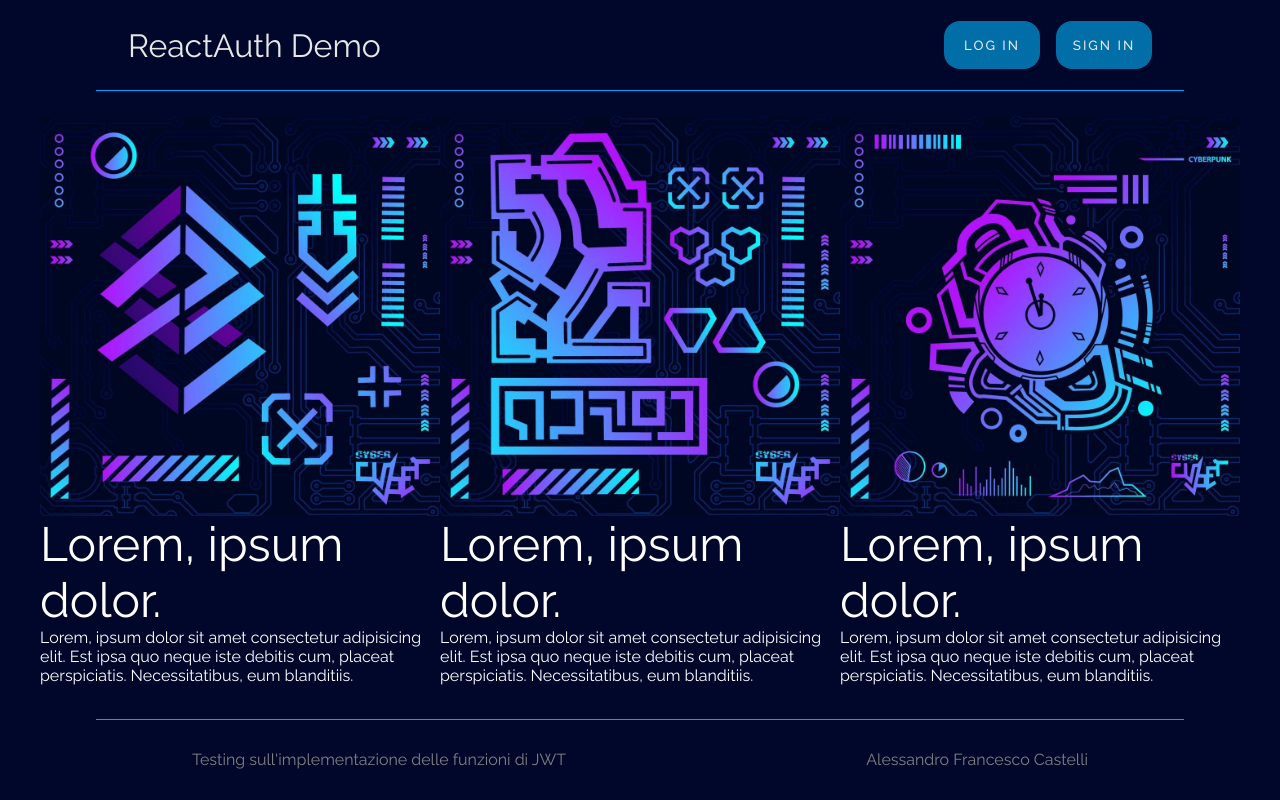
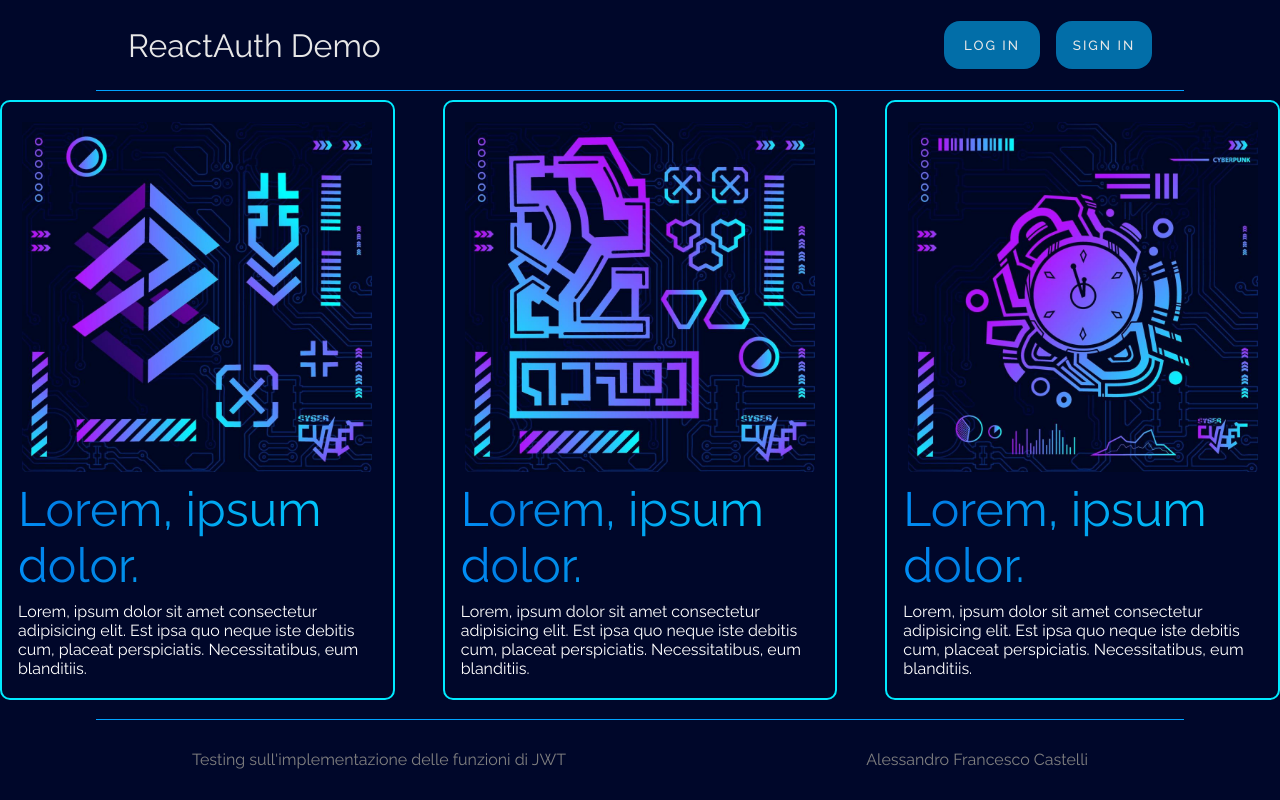
Before and after one commit to AlexCastels/ReactAuth, a React (Vite) app: page / in a window 1280 px wide. Both pictures are taken after a click on the button "EXPLORE". Built offline with nearby package versions, Linux system fonts and the light colour scheme; no server answers.

Commit message:
Aggiunto style per sezione explore

```diff
--- a/src/components/content/card.module.css
+++ b/src/components/content/card.module.css
@@ -1,15 +1,29 @@
 .container{
     display: flex;
     flex-direction: column;
-    justify-content: center;
+    justify-content: space-around;
     height: 600px;
     width: 400px;
+    border: 2px solid var(--border);
+    border-radius: 10px;
+    padding: 1rem;
+    cursor: pointer;
+    transition: all 0.5s;
 }
 
 .img{
-    width: 400px;
+    width: 350px;
+    align-self: center;
 }
 
 .title{
     font-size: 3rem;
+    background: var(--gradient);
+	-webkit-text-fill-color: transparent;
+	-webkit-background-clip: text
 }
+
+.container:hover{
+    transform: scale(1.1);
+    margin:2rem;
+}
--- a/src/components/explore/explore.module.css
+++ b/src/components/explore/explore.module.css
@@ -4,5 +4,6 @@
     align-items: center;
     height: var(--vh);
     background-color: var(--bgSoft);
-    color: var(--text)
+    color: var(--text);
+    gap:3rem;
 }
--- a/src/index.css
+++ b/src/index.css
@@ -18,4 +18,6 @@
 	--form: #088db5;
 	--input: #00597c;
 	--vh: calc(100vh - 14rem);
+	--gradient: linear-gradient(90deg, rgb(0, 144, 248) 0%, rgb(1, 126, 229) 12%, rgba(0,212,255,1) 100%);
+	--border: #00eaff
 }
```
